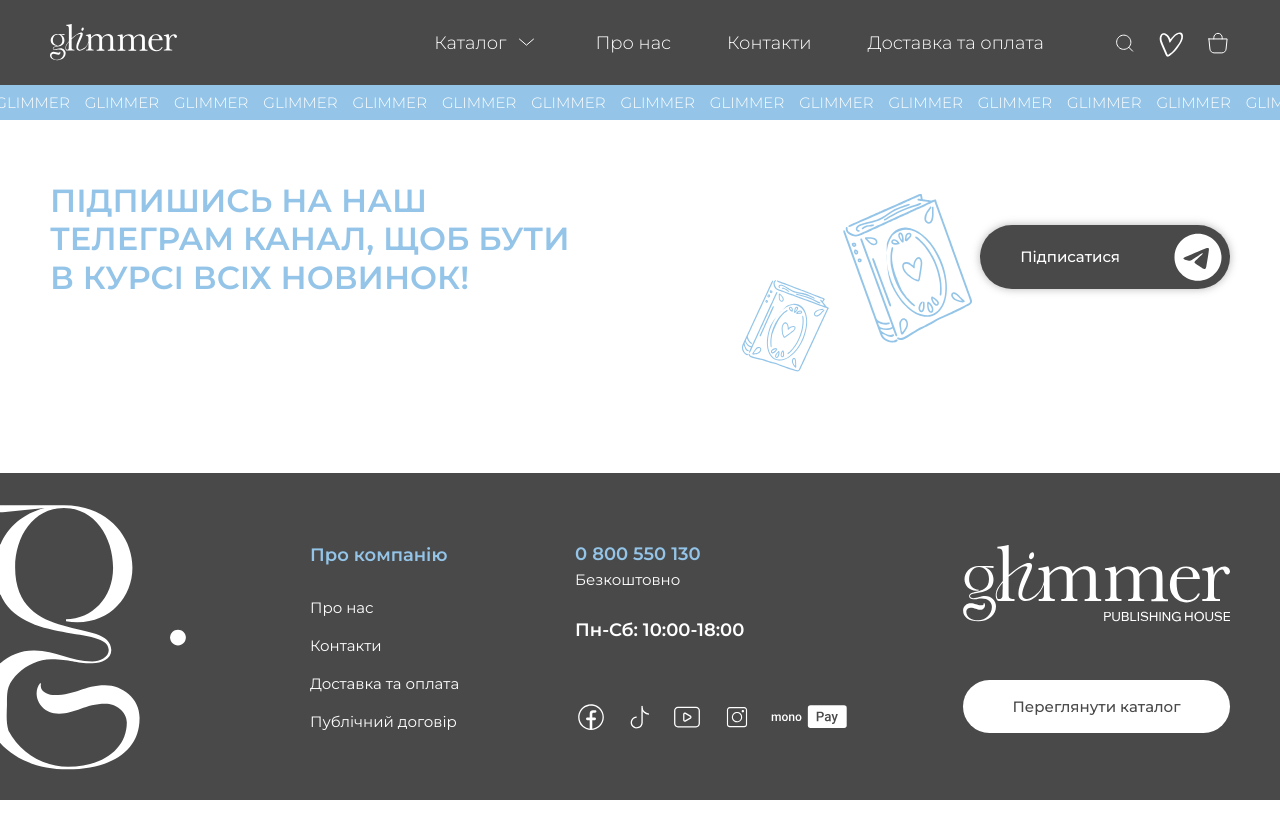
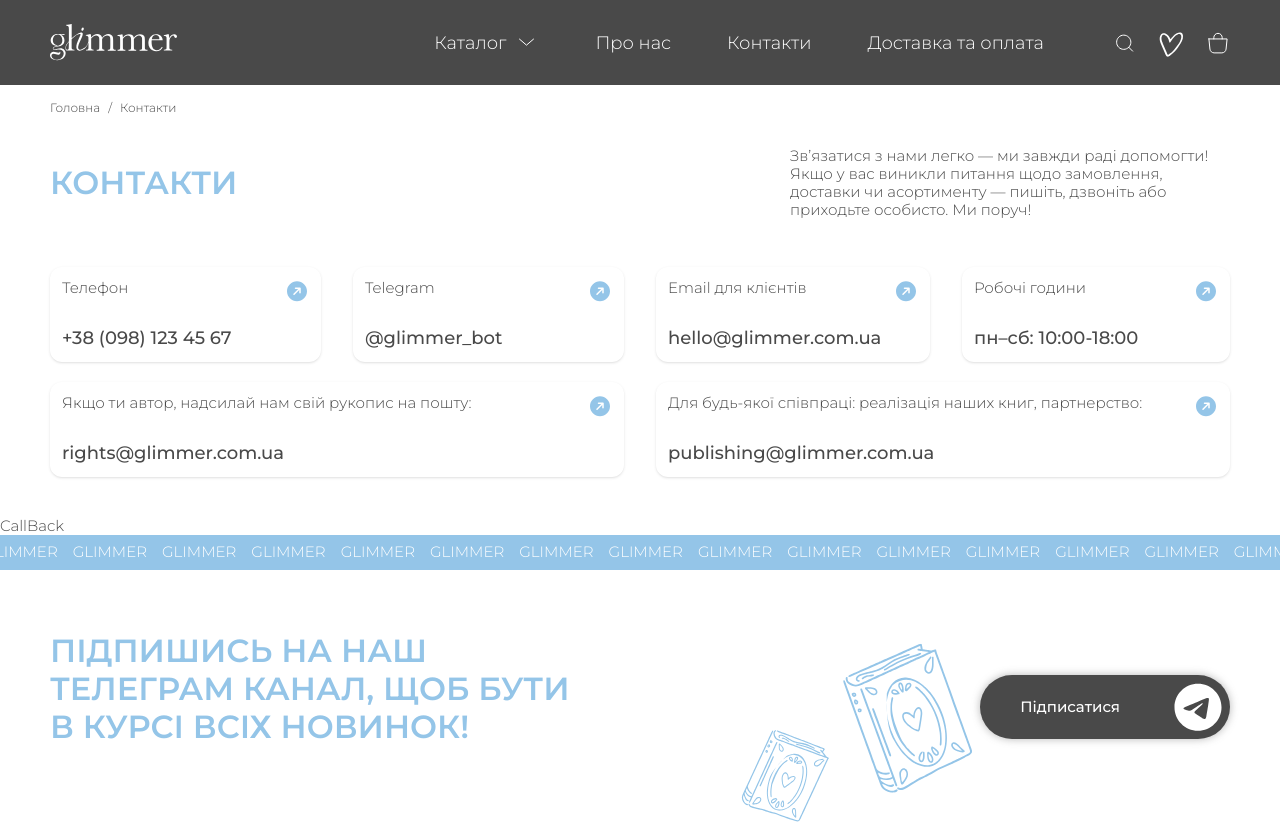
Before and after one commit to cyanidium-dev/glimmer-frontend, a Next.js app: page /contacts in a window 1280 px wide. Shown: the top 824 px of the page. Before the commit the page ends 800 px from the top, so only its background shows below. Built offline with nearby package versions, Linux system fonts and the light colour scheme.

Commit message:
added contacts info

```diff
--- a/src/app/contacts/page.tsx
+++ b/src/app/contacts/page.tsx
@@ -1,9 +1,23 @@
+import CallBack from "@/components/contactsPage/CallBack";
+import ContactsInfo from "@/components/contactsPage/ContactsInfo";
+import Breadcrumbs from "@/components/shared/breadcrumbs/Breadcrumbs";
 import MarqueeLine from "@/components/shared/marquee/MarqueeLine";
 import TelegramCTA from "@/components/shared/telegramCTA/TelegramCTA";
 
 export default function ContactsPage() {
+  const crumbs = [
+    { label: "Головна", href: "/" },
+    {
+      label: "Контакти",
+      href: "/contacts",
+    },
+  ];
+
   return (
     <>
+      <Breadcrumbs crumbs={crumbs} />
+      <ContactsInfo />
+      <CallBack />
       <MarqueeLine />
       <TelegramCTA />
     </>
--- /dev/null
+++ b/src/components/contactsPage/CallBack.tsx
@@ -0,0 +1,5 @@
+import React from "react";
+
+export default function CallBack() {
+  return <div>CallBack</div>;
+}
--- /dev/null
+++ b/src/components/contactsPage/ContactItem.tsx
@@ -0,0 +1,34 @@
+import { ReactNode } from "react";
+import Image from "next/image";
+
+interface ContactItemProps {
+  title: string;
+  description: ReactNode;
+  className?: string;
+}
+
+export default function ContactItem({
+  title,
+  description,
+  className = "",
+}: ContactItemProps) {
+  return (
+    <div
+      className={`p-2 lg:p-3 rounded-[12px] shadow-[0_1px_3px_0_rgba(0,0,0,0.10),0_1px_2px_-1px_rgba(0,0,0,0.10)] ${className}`}
+    >
+      <div className="flex justify-between mb-4 lg:mb-6">
+        <h3>{title}</h3>
+        <Image
+          src="/images/contactsPage/contactsInfo/arrow.svg"
+          alt="arrow icon"
+          width={24}
+          height={24}
+          className="shrink-0"
+        />
+      </div>
+      <div className="text-[14px] lg:text-[18px] font-medium leading-[120%]">
+        {description}
+      </div>
+    </div>
+  );
+}
--- /dev/null
+++ b/src/components/contactsPage/ContactsInfo.tsx
@@ -0,0 +1,22 @@
+import PageTitle from "../shared/titles/PageTitle";
+import SectionDescription from "../shared/sectionDescription/SectionDescription";
+import Container from "../shared/container/Container";
+import ContactsList from "./ContactsList";
+
+export default function ContactsInfo() {
+  return (
+    <section className="pb-8 lg:pb-10">
+      <Container>
+        <div className="flex flex-col gap-3 lg:flex-row lg:gap-0 lg:justify-between lg:items-center mb-8 lg:mb-12">
+          <PageTitle>Контакти</PageTitle>
+          <SectionDescription className="lg:max-w-[440px]">
+            Зв’язатися з нами легко — ми завжди раді допомогти! Якщо у вас
+            виникли питання щодо замовлення, доставки чи асортименту — пишіть,
+            дзвоніть або приходьте особисто. Ми поруч!
+          </SectionDescription>
+        </div>
+        <ContactsList />
+      </Container>
+    </section>
+  );
+}
--- /dev/null
+++ b/src/components/contactsPage/ContactsList.tsx
@@ -0,0 +1,119 @@
+import { contactsPhoneRegex } from "@/regex/regex";
+import ContactItem from "./ContactItem";
+import {
+  EMAIL_AUTHORS,
+  EMAIL_CLIENTS,
+  EMAIL_COOPERATION,
+  PHONE,
+  TELEGRAM_NAME,
+  TELEGRAM_URL,
+  WORKING_HOURS,
+} from "@/constants/constants";
+
+export default function ContactsList() {
+  return (
+    <div className="flex flex-col xl:flex-row gap-5 lg:gap-8">
+      <div className="flex flex-col gap-5 xl:w-[calc(50%-16px)]">
+        <div className="flex gap-5 lg:gap-8">
+          <ContactItem
+            title="Телефон"
+            description={
+              <a
+                href={`tel:${PHONE}`}
+                target="_blank"
+                rel="noopener noreferrer nofollow"
+                className="block active:text-main xl:hover:text-main focus-visible:text-main transition duration-300 ease-in-out"
+              >
+                {PHONE.replace(contactsPhoneRegex, "+38 ($1) $2 $3 $4")}
+              </a>
+            }
+            className="w-[calc(50%-10px)] lg:[calc(50%-16px)]"
+          />
+          <ContactItem
+            title="Telegram"
+            description={
+              <a
+                href={TELEGRAM_URL}
+                target="_blank"
+                rel="noopener noreferrer nofollow"
+                className="block active:text-main xl:hover:text-main focus-visible:text-main transition duration-300 ease-in-out"
+              >
+                {TELEGRAM_NAME}
+              </a>
+            }
+            className="w-[calc(50%-10px)] lg:[calc(50%-16px)]"
+          />
+        </div>
+        <ContactItem
+          title="Робочі години"
+          description={<p className="lowercase">{WORKING_HOURS}</p>}
+          className="xl:hidden"
+        />
+        <ContactItem
+          title="Якщо ти автор, надсилай нам свій рукопис на пошту:"
+          description={
+            <a
+              href={`mailto:${EMAIL_AUTHORS}`}
+              target="_blank"
+              rel="noopener noreferrer nofollow"
+              className="block active:text-main xl:hover:text-main focus-visible:text-main transition duration-300 ease-in-out"
+            >
+              {EMAIL_AUTHORS}
+            </a>
+          }
+          className="hidden xl:block"
+        />
+      </div>
+      <div className="flex flex-col gap-5 xl:w-[calc(50%-16px)]">
+        <div className="flex flex-col md:flex-row gap-5 lg:gap-8">
+          <ContactItem
+            title="Email для клієнтів"
+            description={
+              <a
+                href={`mailto:${EMAIL_CLIENTS}`}
+                target="_blank"
+                rel="noopener noreferrer nofollow"
+                className="block active:text-main xl:hover:text-main focus-visible:text-main transition duration-300 ease-in-out"
+              >
+                {EMAIL_CLIENTS}
+              </a>
+            }
+            className="md:w-[calc(50%-10px)] lg:[calc(50%-16px)]"
+          />
+          <ContactItem
+            title="Якщо ти автор, надсилай нам свій рукопис на пошту:"
+            description={
+              <a
+                href={`mailto:${EMAIL_AUTHORS}`}
+                target="_blank"
+                rel="noopener noreferrer nofollow"
+                className="block active:text-main xl:hover:text-main focus-visible:text-main transition duration-300 ease-in-out"
+              >
+                {EMAIL_AUTHORS}
+              </a>
+            }
+            className="xl:hidden md:w-[calc(50%-10px)] lg:w-[calc(50%-16px)]"
+          />
+          <ContactItem
+            title="Робочі години"
+            description={<p className="lowercase">{WORKING_HOURS}</p>}
+            className="hidden xl:block w-[calc(50%-16px)]"
+          />
+        </div>
+        <ContactItem
+          title="Для будь-якої співпраці: реалізація наших книг, партнерство:"
+          description={
+            <a
+              href={`mailto:${EMAIL_COOPERATION}`}
+              target="_blank"
+              rel="noopener noreferrer nofollow"
+              className="block active:text-main xl:hover:text-main focus-visible:text-main transition duration-300 ease-in-out"
+            >
+              {EMAIL_COOPERATION}
+            </a>
+          }
+        />
+      </div>
+    </div>
+  );
+}
--- a/src/components/deliveryPage/deliveryInfo/DeliveryInfo.tsx
+++ b/src/components/deliveryPage/deliveryInfo/DeliveryInfo.tsx
@@ -10,9 +10,9 @@ export default function DeliveryInfo() {
         <div className="pb-8 lg:pb-10 border-b border-black/60">
           <div className="flex flex-col gap-3 lg:flex-row lg:gap-0 lg:justify-between lg:items-center mb-8 lg:mb-12">
             <PageTitle>Доставка та оплата</PageTitle>
-            <SectionDescription>
-              Замовили — отримайте швидко та зручно!Ми подбали про те, щоб ваша
-              улюблена книга потрапила до вас якнайшвидше.
+            <SectionDescription className="lg:max-w-[363px]">
+              Замовили — отримайте швидко та зручно! <br /> Ми подбали про те,
+              щоб ваша улюблена книга потрапила до вас якнайшвидше.
             </SectionDescription>
           </div>
           <h2 className="mb-6 lg:mb-8 text-[18px] lg:text-[24px] font-medium leading-[120%]">
--- a/src/components/shared/buttons/MainButton.tsx
+++ b/src/components/shared/buttons/MainButton.tsx
@@ -33,8 +33,8 @@ export default function MainButton({
             variant === "primary"
               ? "bg-main text-white"
               : variant === "secondary"
-              ? "bg-white text-black"
-              : "border-1 border-black text-black bg-white"
+                ? "bg-white text-black"
+                : "border-1 border-black text-black bg-white"
           }
          enabled:focus-visible:brightness-125 enabled:active:brightness-125
         disabled:opacity-30 transition duration-300 ease-in-out`,
@@ -46,7 +46,7 @@ export default function MainButton({
     >
       <div
         className="pointer-events-none absolute inset-0 bg-[linear-gradient(110deg,_rgba(148,197,232,0.1)_0%,_rgba(148,197,232,0.7)_50%,_rgba(148,197,232,0.1)_100%)]
-bg-[length:200%_100%] opacity-0 transition-opacity duration-500 ease-in-out animate-[shimmer_2.5s_linear_infinite] xl:group-hover:opacity-100 group-active:opacity-100 group-focus:opacity-100"
+bg-[length:200%_100%] opacity-0 transition-opacity duration-500 ease-in-out animate-[shimmer_2.5s_linear_infinite] xl:group-hover:opacity-100 group-active:opacity-100 group-focus-visible:opacity-100"
       />
       <span className="relative z-10"> {children}</span>
       {isLoading ? <LoaderIcon /> : null}
--- a/src/components/shared/footer/Info.tsx
+++ b/src/components/shared/footer/Info.tsx
@@ -1,11 +1,10 @@
-import React from "react";
 import Socials from "./Socials";
+import { WORKING_HOURS } from "@/constants/constants";
 
 export default function Info() {
   return (
     <div className="min-h-full lg:flex flex-col justify-between">
       <div className="mb-8">
-        {" "}
         <a
           href="tel:0800550130"
           target="_blank"
@@ -18,7 +17,7 @@ export default function Info() {
           Безкоштовно
         </p>
         <p className="text-white text-[16px] lg:text-[18px] font-semibold">
-          Пн-Сб: 10:00-18:00
+          {WORKING_HOURS}
         </p>
       </div>
       <Socials />
--- a/src/components/shared/header/Header.tsx
+++ b/src/components/shared/header/Header.tsx
@@ -11,7 +11,7 @@ export default function Header() {
     <header className="fixed z-30 top-0 left-0 w-dvw py-6 bg-black">
       <Container className="flex items-center justify-between">
         <Link href="/" className="group">
-          <LogoIcon className="text-white xl:group-hover:text-main group-focus:text-main group-active:text-main transition duration-300 ease-in-out" />
+          <LogoIcon className="text-white xl:group-hover:text-main group-focus-visible:text-main group-active:text-main transition duration-300 ease-in-out" />
         </Link>
         <div className="flex items-center gap-[72px]">
           <NavMenu />
--- a/src/components/shared/sectionDescription/SectionDescription.tsx
+++ b/src/components/shared/sectionDescription/SectionDescription.tsx
@@ -1,4 +1,6 @@
 import { ReactNode } from "react";
+import clsx from "clsx";
+import { twMerge } from "tailwind-merge";
 
 interface SectionDescriptionProps {
   children?: ReactNode;
@@ -11,7 +13,12 @@ export default function SectionDescription({
 }: SectionDescriptionProps) {
   return (
     <p
-      className={`lg:max-w-[338px] text-[12px] lg:text-[15px] leading-[120%] font-light  ${className}`}
+      className={twMerge(
+        clsx(
+          `lg:max-w-[338px] text-[12px] lg:text-[15px] leading-[120%] font-light`
+        ),
+        className
+      )}
     >
       {children}
     </p>
--- a/src/constants/constants.ts
+++ b/src/constants/constants.ts
@@ -5,4 +5,16 @@ export const socials = {
   facebook: "https://www.facebook.com",
 };
 
+export const TELEGRAM_NAME = "@glimmer_bot";
+
 export const TELEGRAM_URL = "https://t.me/";
+
+export const PHONE = "+380981234567";
+
+export const WORKING_HOURS = "Пн–Сб: 10:00-18:00";
+
+export const EMAIL_CLIENTS = "hello@glimmer.com.ua";
+
+export const EMAIL_AUTHORS = "rights@glimmer.com.ua";
+
+export const EMAIL_COOPERATION = "publishing@glimmer.com.ua";
--- /dev/null
+++ b/src/regex/regex.ts
@@ -0,0 +1,2 @@
+export const contactsPhoneRegex =
+  /^\+38\s?\(?(\d{3})\)?\s?(\d{3})\s?(\d{2})\s?(\d{2})$/;
```
Also changed, not shown: public/images/contactsPage/contactsInfo/arrow.svg (added).
